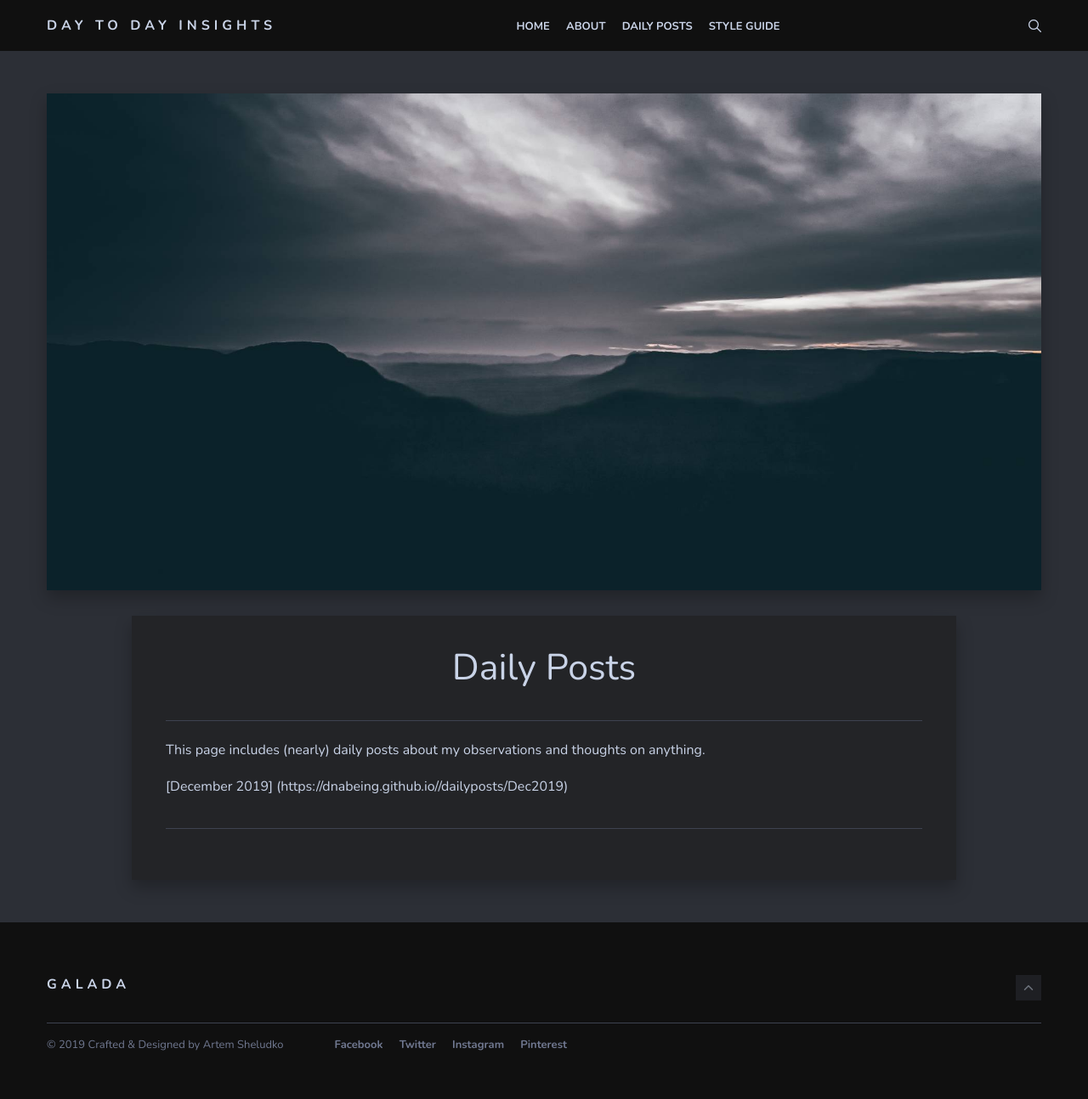
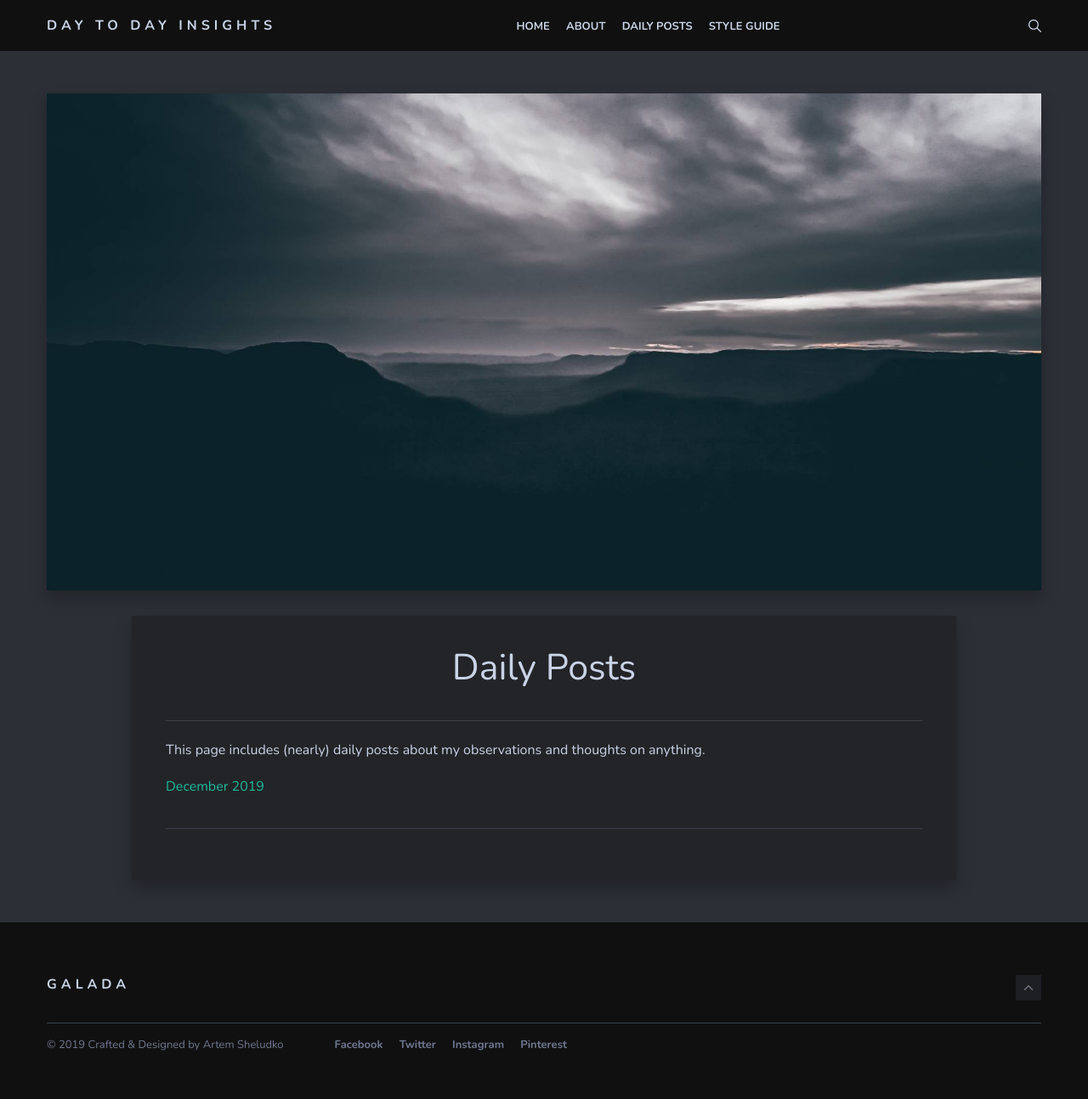
Before and after one commit to dnabeing/dnabeing.github.io, a Jekyll site: the page built from _pages/dailyposts.md, in a window 1280 px wide. Shown: the whole page at 85% size. Built offline with Jekyll 4.4.1, drawn with Linux system fonts in a browser that asks for light colours; nearby versions of some CDN libraries; part of the change alters nothing that is shown.

Commit message:
edited 19Dec 30 post

```diff
--- a/_pages/dailyposts.md
+++ b/_pages/dailyposts.md
@@ -6,4 +6,4 @@ image: 11.jpg
 ---
 This page includes (nearly) daily posts about my observations and thoughts on anything.
 
-[December 2019] (https://dnabeing.github.io//dailyposts/Dec2019)
+[December 2019](19Dec.md)
```
